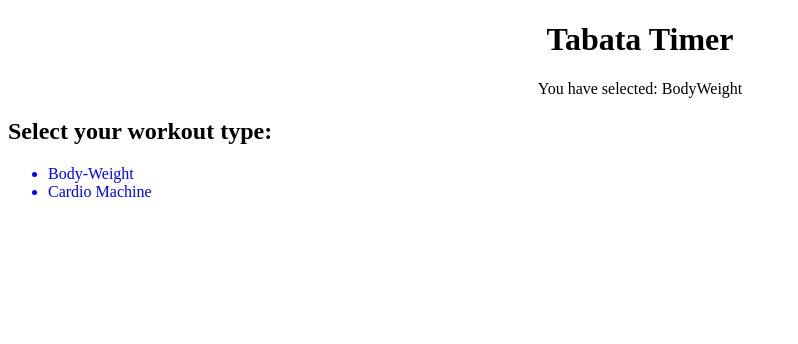
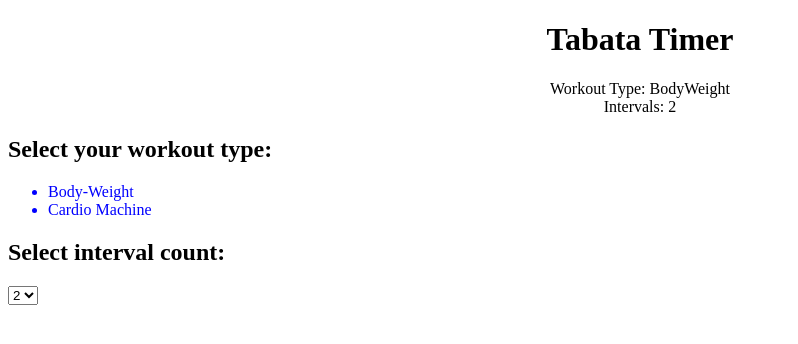
Before and after one commit to jjhampton/tabata-timer, an Angular app: page / in a window 1280 px wide. Shown: the top 344 px of the page, without its empty margins (0-798 px from the left). Built offline with nearby package versions, Linux system fonts and the light colour scheme.

Commit message:
Add interval-selector component

```diff
--- a/src/app/app.component.html
+++ b/src/app/app.component.html
@@ -3,7 +3,11 @@
     Tabata Timer
   </h1>
   <div>
-    You have selected: {{workout === 0 ? 'BodyWeight' : 'Cardio Machine'}}
+    Workout Type: {{workout === 0 ? 'BodyWeight' : 'Cardio Machine'}}
+  </div>
+  <div>
+    Intervals: {{intervalCount}}
   </div>
 </div>
 <app-workout-selector (workoutSelected)="workoutSelected($event)"></app-workout-selector>
+<app-interval-selector (intervalCountSelected)="intervalCountSelected($event)"></app-interval-selector>
--- a/src/app/app.component.ts
+++ b/src/app/app.component.ts
@@ -15,11 +15,17 @@ export class AppComponent implements OnInit {
 
   ngOnInit() {
     this.workout = Workout.BodyWeight;
+    this.intervalCount = 2;
   }
 
   workoutSelected(selection: Workout) {
     this.workout = selection;
   }
 
+  intervalCountSelected(selection: number) {
+    this.intervalCount = selection;
+  }
+
   workout: Workout;
+  intervalCount: number;
 }
--- a/src/app/app.module.ts
+++ b/src/app/app.module.ts
@@ -3,11 +3,13 @@ import { NgModule } from '@angular/core';
 
 import { AppComponent } from './app.component';
 import { WorkoutSelectorComponent } from './workout-selector/workout-selector.component';
+import { IntervalSelectorComponent } from './interval-selector/interval-selector.component';
 
 @NgModule({
   declarations: [
     AppComponent,
-    WorkoutSelectorComponent
+    WorkoutSelectorComponent,
+    IntervalSelectorComponent
   ],
   imports: [
     BrowserModule
--- /dev/null
+++ b/src/app/interval-selector/interval-selector.component.html
@@ -0,0 +1,4 @@
+<h2>Select interval count: </h2>
+<select (change)="selectIntervalCount($event.target.value)">
+  <option *ngFor="let i of intervalCountOptions">{{i}}</option>
+</select>
--- /dev/null
+++ b/src/app/interval-selector/interval-selector.component.ts
@@ -0,0 +1,23 @@
+import { Component, EventEmitter, OnInit, Output } from '@angular/core';
+
+@Component({
+  selector: 'app-interval-selector',
+  templateUrl: './interval-selector.component.html',
+  styleUrls: ['./interval-selector.component.css']
+})
+export class IntervalSelectorComponent implements OnInit {
+  @Output() intervalCountSelected = new EventEmitter<number>();
+
+  constructor() { }
+
+  ngOnInit() {
+    this.intervalCountOptions = [2, 4, 6, 8];
+  }
+
+  selectIntervalCount(count: number) {
+    this.intervalCountSelected.emit(count);
+  }
+
+  intervalCountOptions: number[];
+
+}
--- a/src/app/workout-selector/workout-selector.component.ts
+++ b/src/app/workout-selector/workout-selector.component.ts
@@ -1,4 +1,4 @@
-import { Component, OnInit, Output, EventEmitter } from '@angular/core';
+import { Component, EventEmitter, OnInit, Output } from '@angular/core';
 import { Workout } from '../app.component';
 
 @Component({
```
Also changed, not shown: src/app/interval-selector/interval-selector.component.css (added), 1 other file (tests, documents, lock files or other folders).
